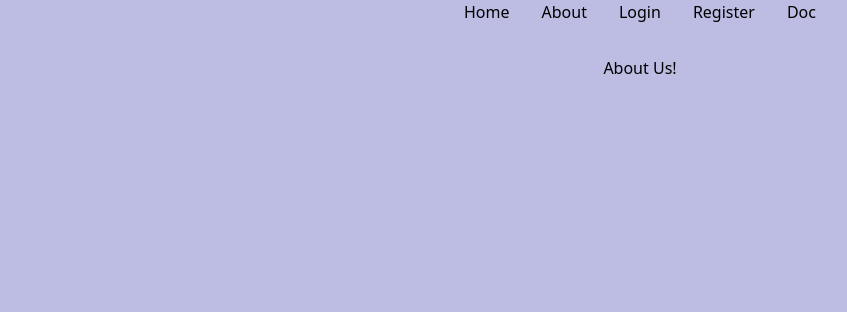
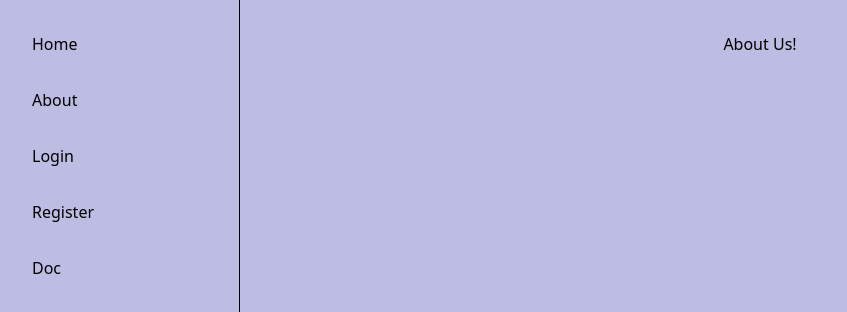
Before and after one commit to Laynaria/Wahoot, a Nuxt app in the folder frontend/: page /about in a window 1280 px wide. Shown: the top 312 px of the page, without its empty margins (0-847 px from the left). Built offline with nearby package versions, Linux system fonts and the light colour scheme.

Commit message:
separated header into a component and created dashboard version for desktop

```diff
--- a/frontend/app.vue
+++ b/frontend/app.vue
@@ -1,22 +1,31 @@
+<script lang="ts" setup>
+import Dashboard from "./components/Dashboard.vue";
+</script>
+
 <template>
-  <header>
-    <nav>
-      <ul class="flex gap-8 justify-center">
-        <li><NuxtLink to="/">Home</NuxtLink></li>
-        <li><NuxtLink to="/about">About</NuxtLink></li>
-        <li><NuxtLink to="/login">Login</NuxtLink></li>
-        <li><NuxtLink to="/register">Register</NuxtLink></li>
-        <li><NuxtLink to="/doc">Doc</NuxtLink></li>
-      </ul>
-    </nav>
-  </header>
-  <main class="flex flex-col gap-2 items-center mt-8">
+  <Dashboard />
+  <main class="flex flex-col gap-2 items-center mt-8 sm:row-start-1 w-full">
     <NuxtPage />
   </main>
 </template>
 
 <style>
+* {
+  margin: 0;
+  padding: 0;
+  box-sizing: border-box;
+}
+
 body {
   background-color: rgb(189, 189, 228);
 }
+
+#__nuxt {
+  min-height: 100vh;
+
+  @media screen and (min-width: 640px) {
+    display: grid;
+    grid-template-columns: 240px 1fr;
+  }
+}
 </style>
--- /dev/null
+++ b/frontend/components/Dashboard.vue
@@ -0,0 +1,13 @@
+<template>
+  <header class="sm:row-start-1 border-r border-black p-8 w-full">
+    <nav>
+      <ul class="flex flex-col gap-8 justify-center">
+        <li><NuxtLink to="/">Home</NuxtLink></li>
+        <li><NuxtLink to="/about">About</NuxtLink></li>
+        <li><NuxtLink to="/login">Login</NuxtLink></li>
+        <li><NuxtLink to="/register">Register</NuxtLink></li>
+        <li><NuxtLink to="/doc">Doc</NuxtLink></li>
+      </ul>
+    </nav>
+  </header>
+</template>
```
Also changed, not shown: 2 other files (tests, documents, lock files or other folders).
